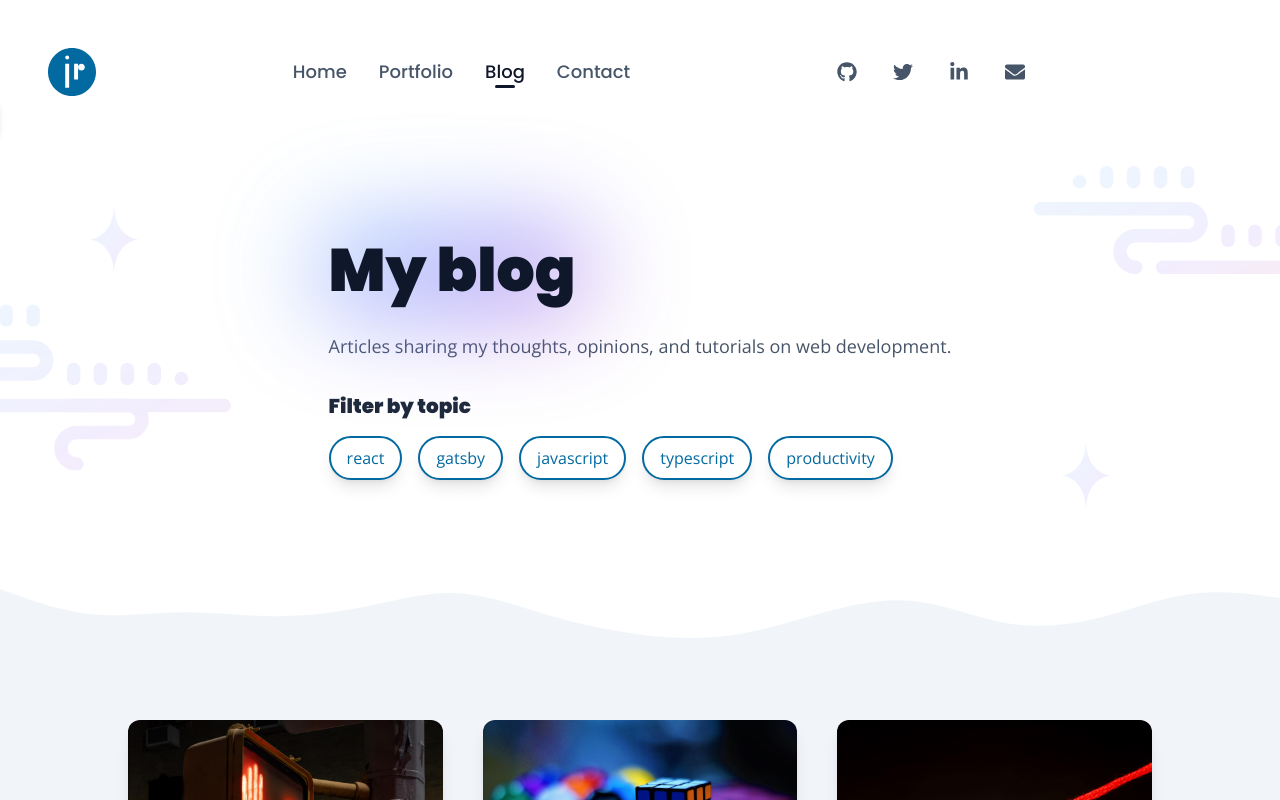
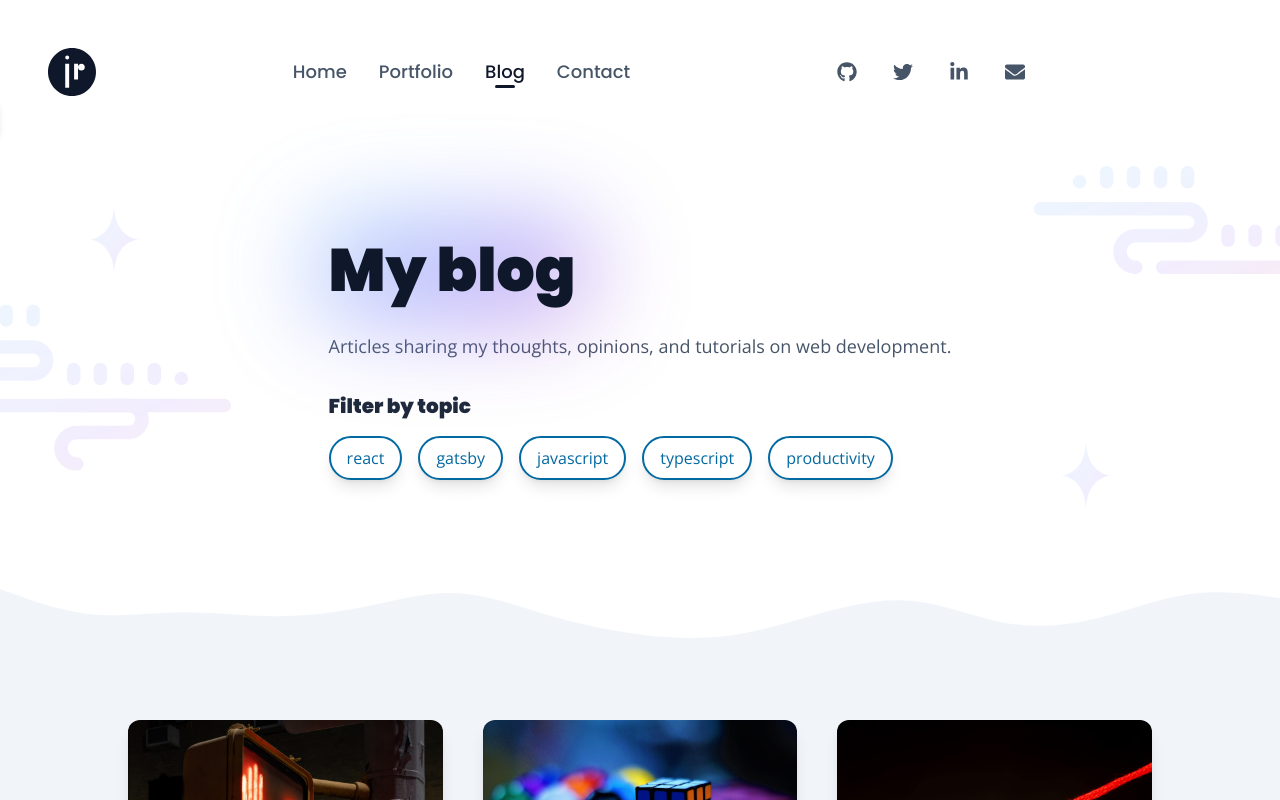
Before and after one commit to jonrutter/v1, a Gatsby site: page /blog in a window 1280 px wide. Shown: the top 800 px of the page. Built offline with nearby package versions, Linux system fonts and the light colour scheme; Gatsby itself is replaced by a stand-in of ours; some packages are replaced by stand-ins of ours.

Commit message:
Remove brand color from logo

```diff
--- a/src/components/logo.tsx
+++ b/src/components/logo.tsx
@@ -16,7 +16,7 @@ export const Logo: FC = () => (
       <g transform="scale(1 .99039)" clipPath="url(#clip0_1031_2092)">
         <path
           d="m23.999 0c-6.3653 0-12.47 2.5532-16.971 7.0978-4.5009 4.5446-7.0295 10.709-7.0295 17.136s2.5286 12.591 7.0295 17.136c4.5009 4.5446 10.606 7.0978 16.971 7.0978s12.47-2.5532 16.971-7.0978c4.501-4.5447 7.0296-10.708 7.0296-17.136s-2.5286-12.591-7.0296-17.136c-4.5009-4.5446-10.606-7.0978-16.971-7.0978zm-4.7852 7.6c1.0771 0 1.9505 0.88 1.9505 1.9658 0 1.0859-0.8734 1.9666-1.9505 1.9666s-1.9506-0.8807-1.9506-1.9666c0-1.0858 0.8735-1.9658 1.9506-1.9658zm-1.9831 8.403h3.9273v24.224h-3.9273zm8.886 0h3.9272v15.898h-3.9272zm7.3098 0.0204c1.8662 0 3.3784 1.5253 3.3784 3.4068s-1.5122 3.4068-3.3784 3.4068c-1.866 0-3.379-1.5253-3.379-3.4068s1.513-3.4068 3.379-3.4068z"
-          className="fill-sky-700"
+          className="fill-slate-900"
         />
       </g>
       <defs>
```
